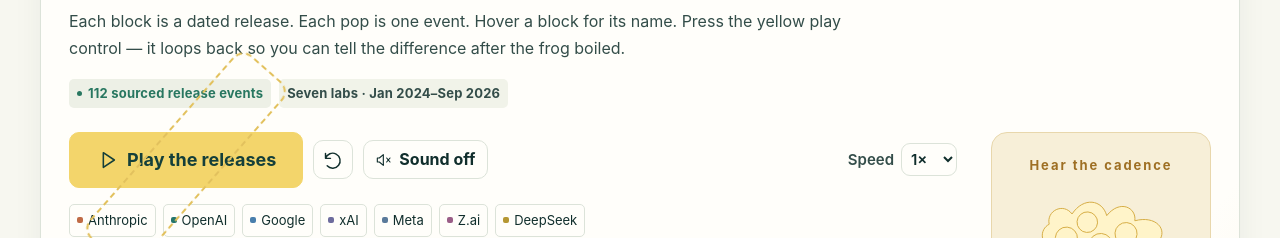
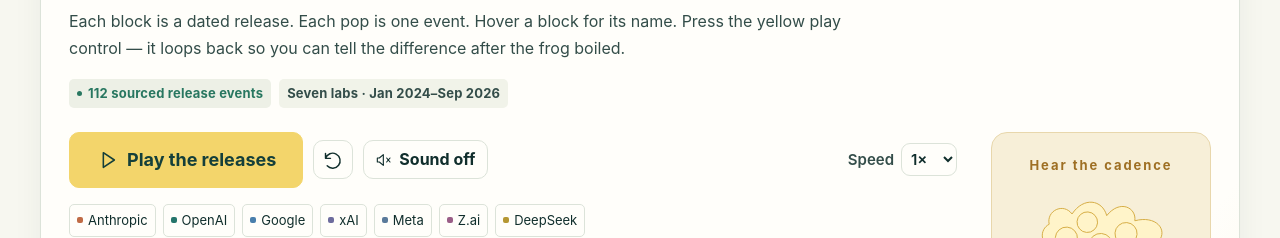
Before and after one commit to wbharding/suspenseful, a React (Vite) app: page / in a window 1280 px wide. Shown: the part 3000-3238 px from the top of the page. Built offline with nearby package versions, Linux system fonts and the light colour scheme.

Commit message:
Remove rotation on buttons

```diff
--- a/src/styles/_controls.scss
+++ b/src/styles/_controls.scss
@@ -90,22 +90,6 @@
 
   100% {
     box-shadow: 0 0 0 0 transparent;
-  }
-}
-
-.btn.play-spark:not(.is-playing)::after {
-  position: absolute;
-  inset: -6px;
-  border: 2px dashed color-mix(in srgb, var(--yellow) 80%, var(--accent-amber));
-  border-radius: 14px;
-  animation: play-spark-spin 8s linear infinite;
-  content: "";
-  pointer-events: none;
-}
-
-@keyframes play-spark-spin {
-  to {
-    transform: rotate(360deg);
   }
 }
 
```
